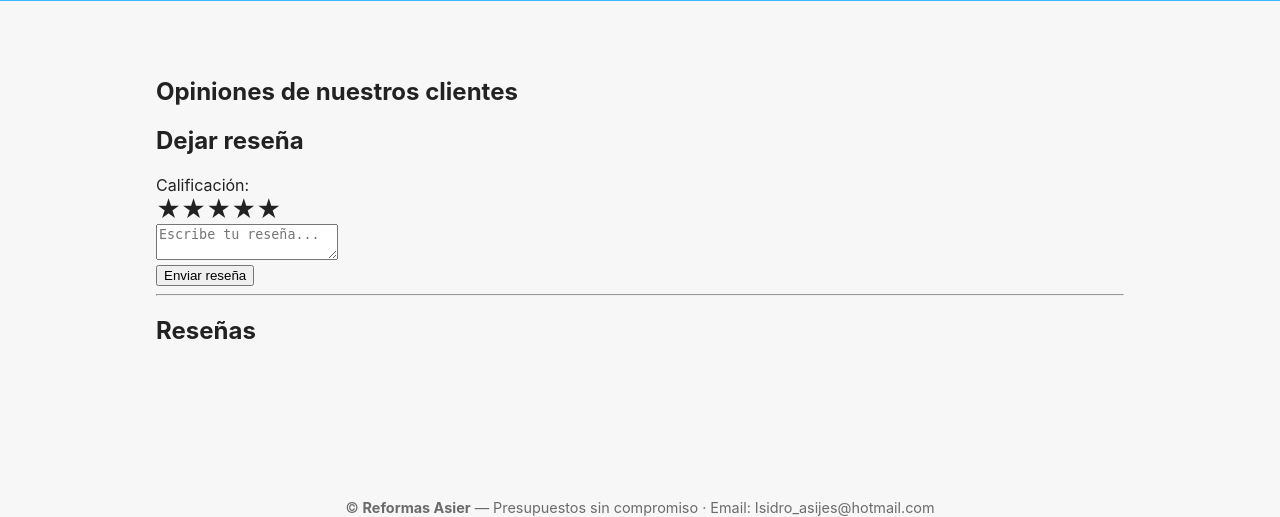
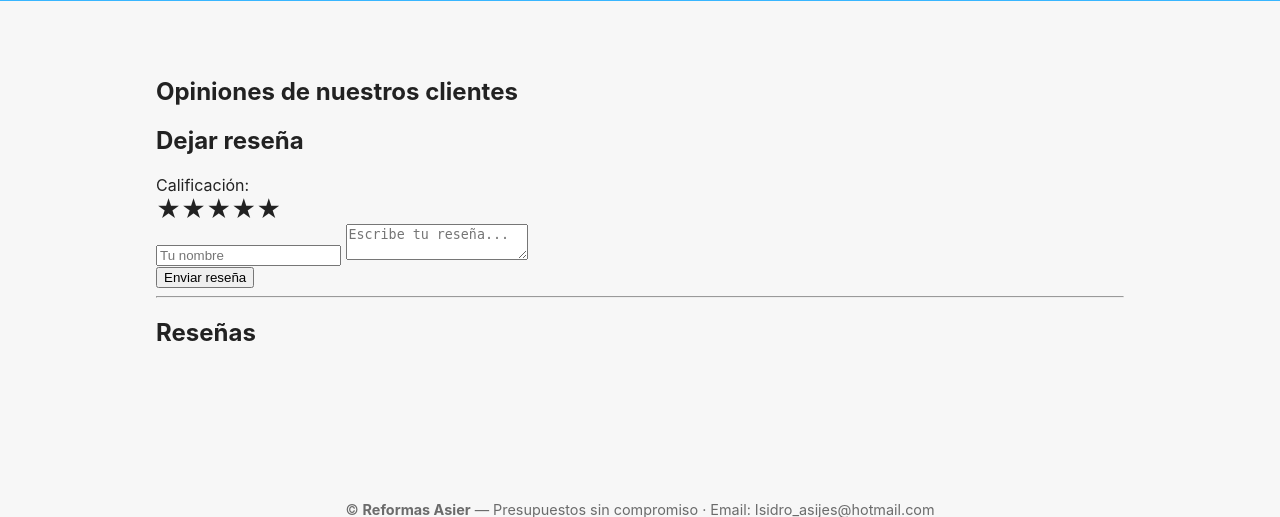
Before and after one commit to RMontesJ/Reformas-Asier, a PHP site: page /testimonios.php in a window 1280 px wide. Shown: the part 331-848 px from the top of the page. Run offline with PHP 8.4, Linux system fonts and the light colour scheme; some libraries are stand-ins or nearby versions.

Commit message:
Tambien deja poner nombre en la reseña

```diff
--- a/testimonios.php
+++ b/testimonios.php
@@ -34,7 +34,7 @@
 </div>
 
 <input type="hidden" id="puntuacion" value="5">
-
+<input type="text" placeholder="Tu nombre" id="nombreUsuario">
 <textarea id="resenaTexto" placeholder="Escribe tu reseña..."></textarea>
 <br>
 <button onclick="guardarResena()">Enviar reseña</button>
@@ -153,6 +153,7 @@ onAuthStateChanged(auth, (user) => {
   // --------- GUARDAR RESEÑA ---------
   async function guardarResena() {
     const texto = document.getElementById("resenaTexto").value.trim();
+    const nombre = document.getElementById("nombreUsuario").value.trim();
     const puntuacion = parseInt(puntuacionInput.value);
 
     if (!texto) return alert("Escribe una reseña.");
@@ -160,6 +161,7 @@ onAuthStateChanged(auth, (user) => {
 
     await addDoc(collection(db, "resenas"), {
       texto,
+      nombre,
       puntuacion,
       fecha: new Date(),
       respuesta: "",
@@ -198,6 +200,7 @@ querySnapshot.forEach((docSnap) => {
 
     cont.innerHTML += `
         <div style="border:1px solid #ddd; padding:10px; margin-bottom:10px;">
+            <p><strong>Nombre:</strong> ${data.nombre}</p>
             <p><strong>Calificación:</strong> ${estrellasMostradas}</p>
             <p><strong>Reseña:</strong> ${data.texto}</p>
             <p><strong>Fecha:</strong> ${fechaTexto}</p>
```
